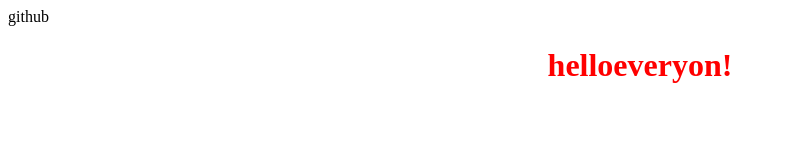
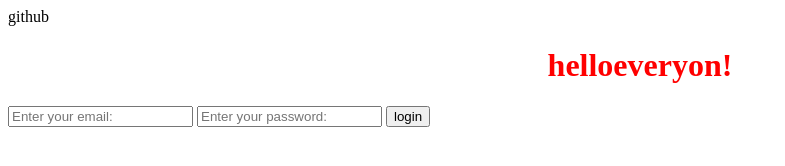
Before and after one commit to kumarisurbhi871/my-awesome-projectapp, a plain HTML site: page index.html in a window 1280 px wide. Shown: the whole page, without its empty margins (0-785 px from the left). Drawn offline with Linux system fonts and the light colour scheme.

Commit message:
added login form

```diff
--- a/index.html
+++ b/index.html
@@ -6,5 +6,10 @@
     <body>
         <h1>helloeveryon!</h1>
         <link rel="" href="Script.js">
+        <form>
+            <input type="email" placeholder="Enter your email:">
+            <input type="password" placeholder="Enter your password:">
+            <input type="submit" value="login">
+        </form>
     </body>
 </html>
```
